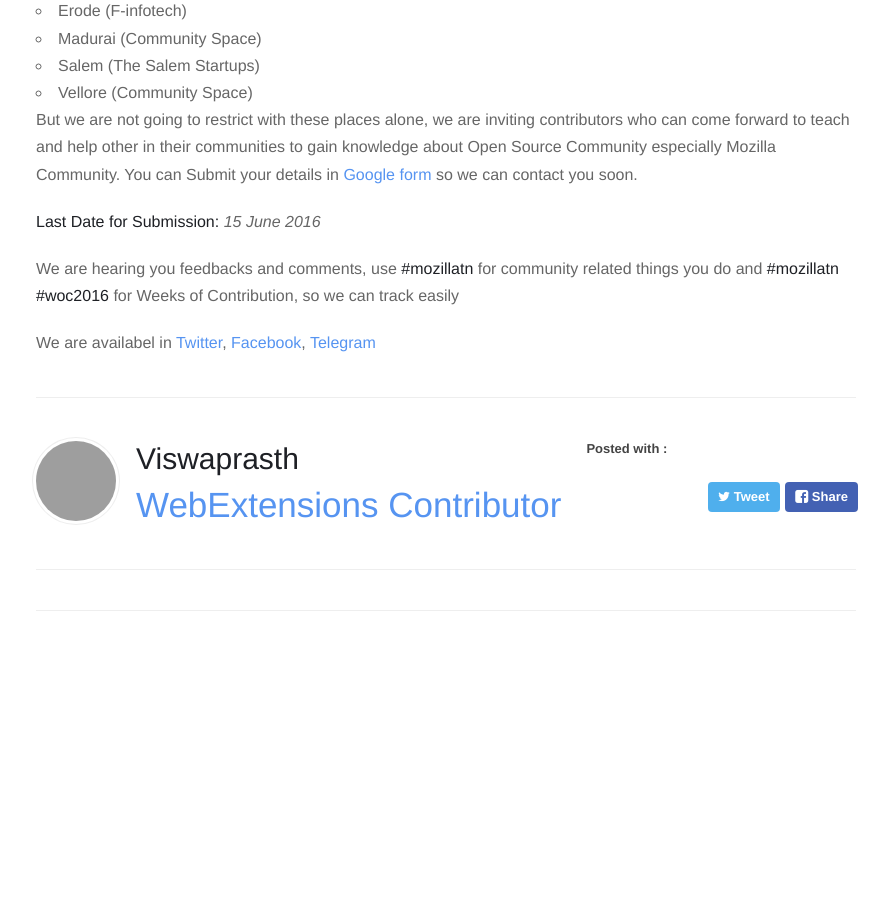
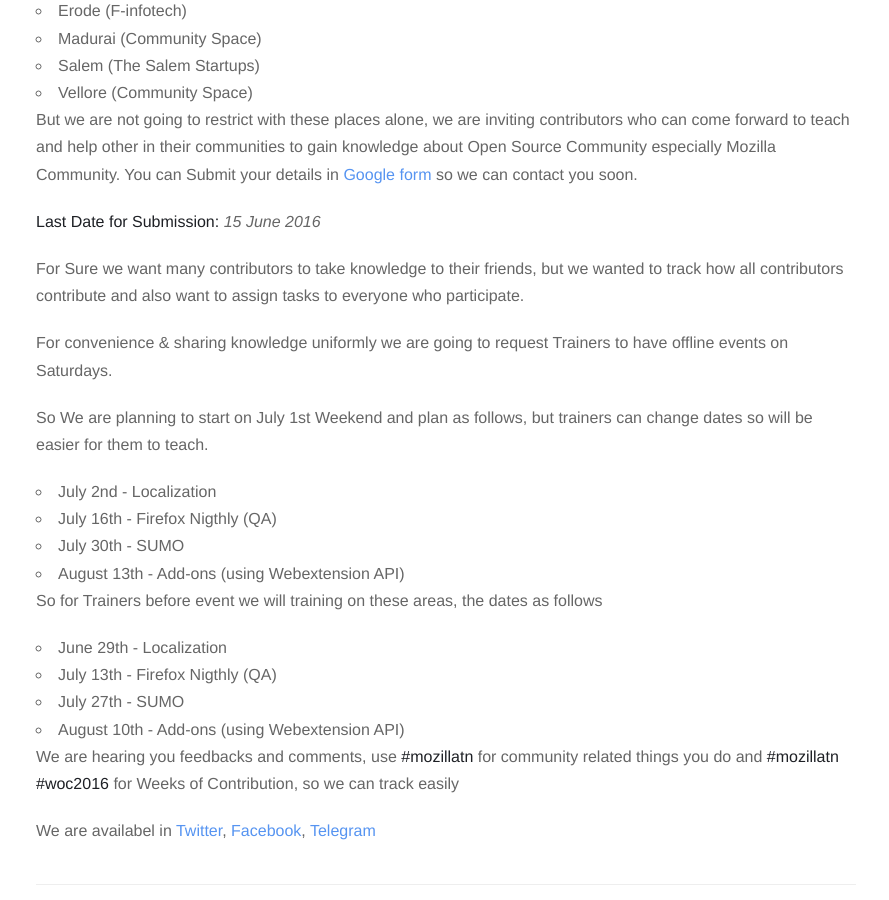
Before and after one commit to MozillaTN/mozillatn.github.io, a Jekyll site: the page built from blog/_posts/2016-06-04-Weeks-Of-Contribution-2016.markdown, in a window 1280 px wide and 900 px high, scrolled down 1306 px. Shown: the whole window, without its empty margins (194-1083 px from the left). Built offline with Jekyll 4.4.1, drawn with Linux system fonts in a browser that asks for light colours; nearby versions of some CDN libraries; comment, search, counter and statistics services are not loaded; before the commit the page ends 2037 px from its top, so only the background shows below that; grey boxes are pictures that could not be loaded.

Commit message:
Update 2016-06-04-Weeks-Of-Contribution-2016.markdown
Added training dates

```diff
--- a/blog/_posts/2016-06-04-Weeks-Of-Contribution-2016.markdown
+++ b/blog/_posts/2016-06-04-Weeks-Of-Contribution-2016.markdown
@@ -23,6 +23,24 @@
 
 **Last Date for Submission:** *15 June 2016*
 
+For Sure we want many contributors to take knowledge to their friends, but we wanted to track how all contributors contribute and also want to assign tasks to everyone who participate.
+
+For convenience & sharing knowledge uniformly we are going to request Trainers to have offline events on Saturdays.
+
+So We are planning to start on July 1st Weekend and plan as follows, but trainers can change dates so will be easier for them to teach.
+
+- July 2nd - Localization
+- July 16th - Firefox Nigthly (QA)
+- July 30th - SUMO
+-  August 13th - Add-ons (using Webextension API)
+
+So for Trainers before event we will training on these areas, the dates as follows
+
+- June 29th - Localization
+- July 13th - Firefox Nigthly (QA)
+- July 27th - SUMO
+- August 10th - Add-ons (using Webextension API)
+
 We are hearing you feedbacks and comments, use **#mozillatn** for community related things you do and **#mozillatn #woc2016** for Weeks of Contribution, so we can track easily
 
 We are availabel in [Twitter](https://twitter.com/mozillatn), [Facebook](https://www.facebook.com/MozillaTN/), [Telegram](https://telegram.me/mozillatn)
```
